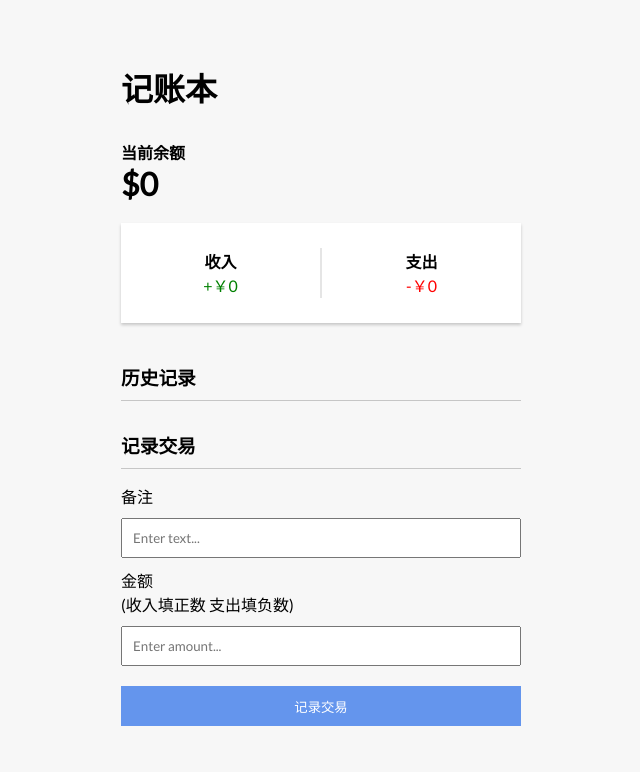
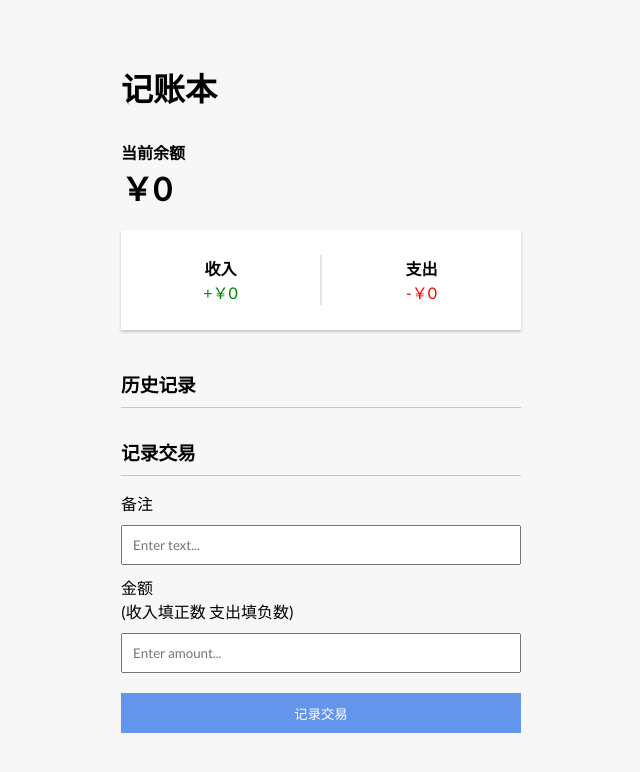
Before and after one commit to moreThanMTE/expense-tracker, a Next.js app: page / in a window 1280 px wide. Shown: the top 772 px of the page, without its empty margins (319-959 px from the left). Built offline with nearby package versions, Linux system fonts and the light colour scheme; no server answers.

Commit message:
修复遗漏的小错误

```diff
--- a/app/@components/showBalance.tsx
+++ b/app/@components/showBalance.tsx
@@ -6,7 +6,7 @@ export default function ShowBalance({ tracker }: any) {
       <h4>当前余额</h4>
       <h1 style={{
         marginBottom: '20px'
-      }}>${tracker.amount}</h1>
+      }}>￥{tracker.amount}</h1>
     </>
   )
 }
--- a/app/expenseTracker.tsx
+++ b/app/expenseTracker.tsx
@@ -68,7 +68,7 @@ export function useExpenseTracker() {
     setLiItem(historyList.map(item => {
       return <li key={item.id} onClick={() => removeItem(item)}>
         <p>{item.text}</p>
-        <p className={item.amount < 0 ? "red" : "green"}>${item.amount}</p>
+        <p className={item.amount < 0 ? "red" : "green"}>￥{item.amount}</p>
       </li>
     }))
   }, [historyList])
```
Also changed, not shown: 1 other file (tests, documents, lock files or other folders).
